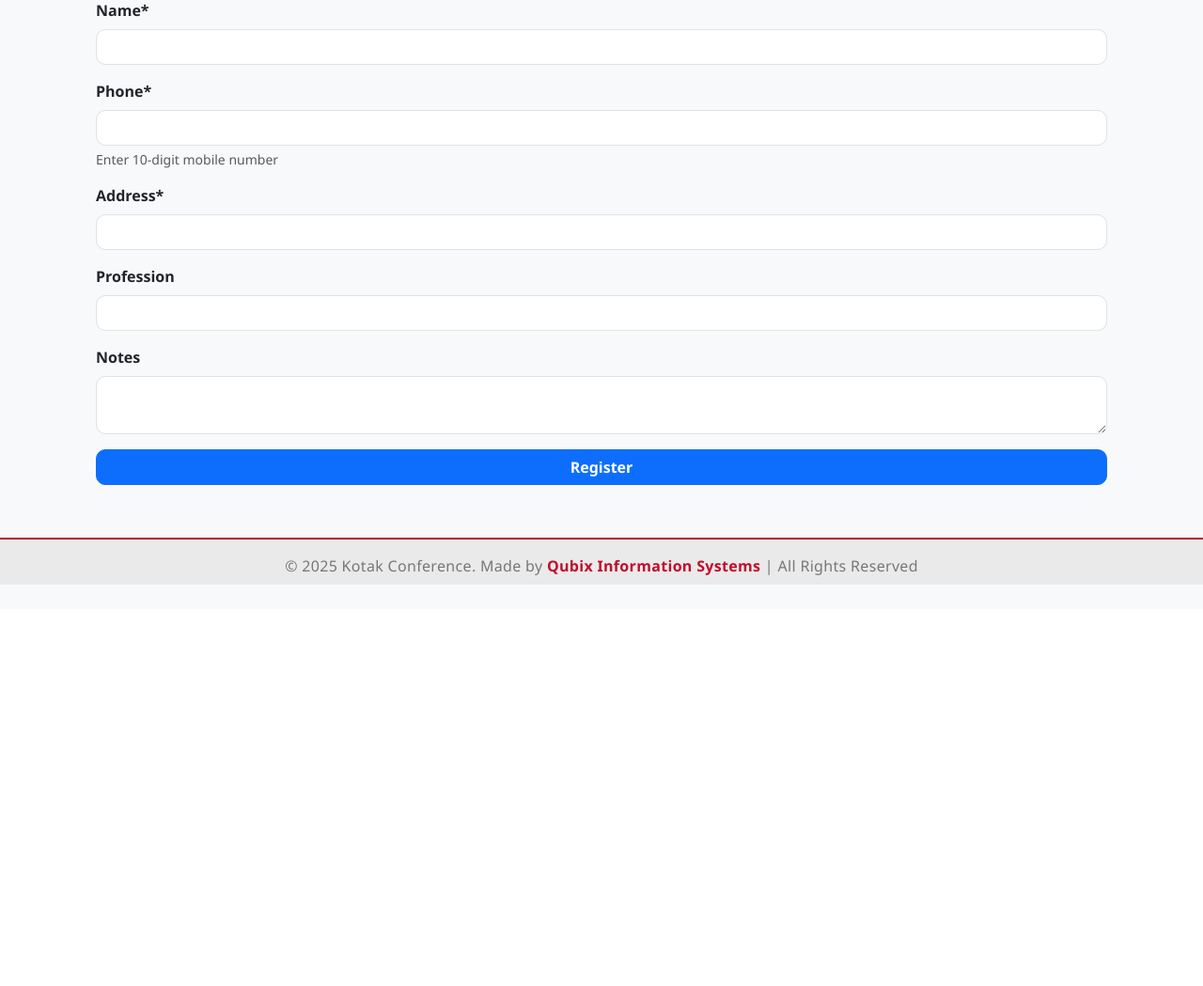
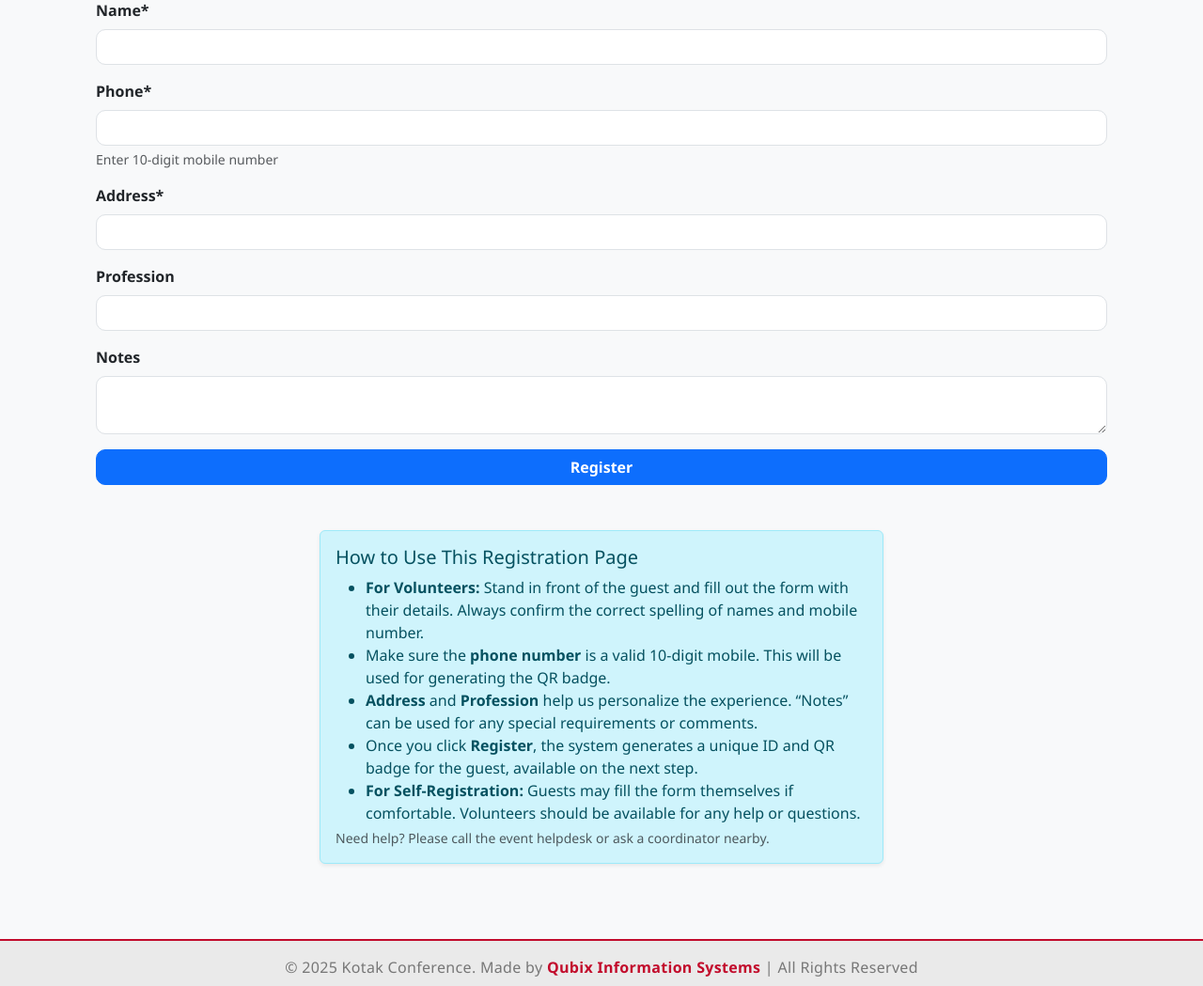
Before and after one commit to amdeyk/confguest1, a FastAPI app: page /register in a window 1280 px wide. Shown: the part 152-1201 px from the top of the page at 94% size. Before the commit the page ends 774 px from the top, so only its background shows below. Run offline with FastAPI, Linux system fonts and the light colour scheme; some libraries are stand-ins or nearby versions.

Commit message:
second commit

```diff
--- a/templates/register.html
+++ b/templates/register.html
@@ -29,4 +29,17 @@
     </div>
     <button type="submit" class="btn btn-primary w-100">Register</button>
 </form>
+
+<!-- How to Use Block -->
+<div class="alert alert-info mt-5 mb-4 shadow-sm" style="max-width: 600px; margin-left: auto; margin-right: auto;">
+    <h5 class="mb-2"><i class="bi bi-person-plus-fill"></i> How to Use This Registration Page</h5>
+    <ul class="mb-1">
+        <li><b>For Volunteers:</b> Stand in front of the guest and fill out the form with their details. Always confirm the correct spelling of names and mobile number.</li>
+        <li>Make sure the <b>phone number</b> is a valid 10-digit mobile. This will be used for generating the QR badge.</li>
+        <li><b>Address</b> and <b>Profession</b> help us personalize the experience. “Notes” can be used for any special requirements or comments.</li>
+        <li>Once you click <b>Register</b>, the system generates a unique ID and QR badge for the guest, available on the next step.</li>
+        <li><b>For Self-Registration:</b> Guests may fill the form themselves if comfortable. Volunteers should be available for any help or questions.</li>
+    </ul>
+    <div class="small text-muted">Need help? Please call the event helpdesk or ask a coordinator nearby.</div>
+</div>
 {% endblock %}
```
Also changed, not shown: templates/download_qr.html (+12 -0 lines), templates/guest_list.html (+12 -0 lines).
